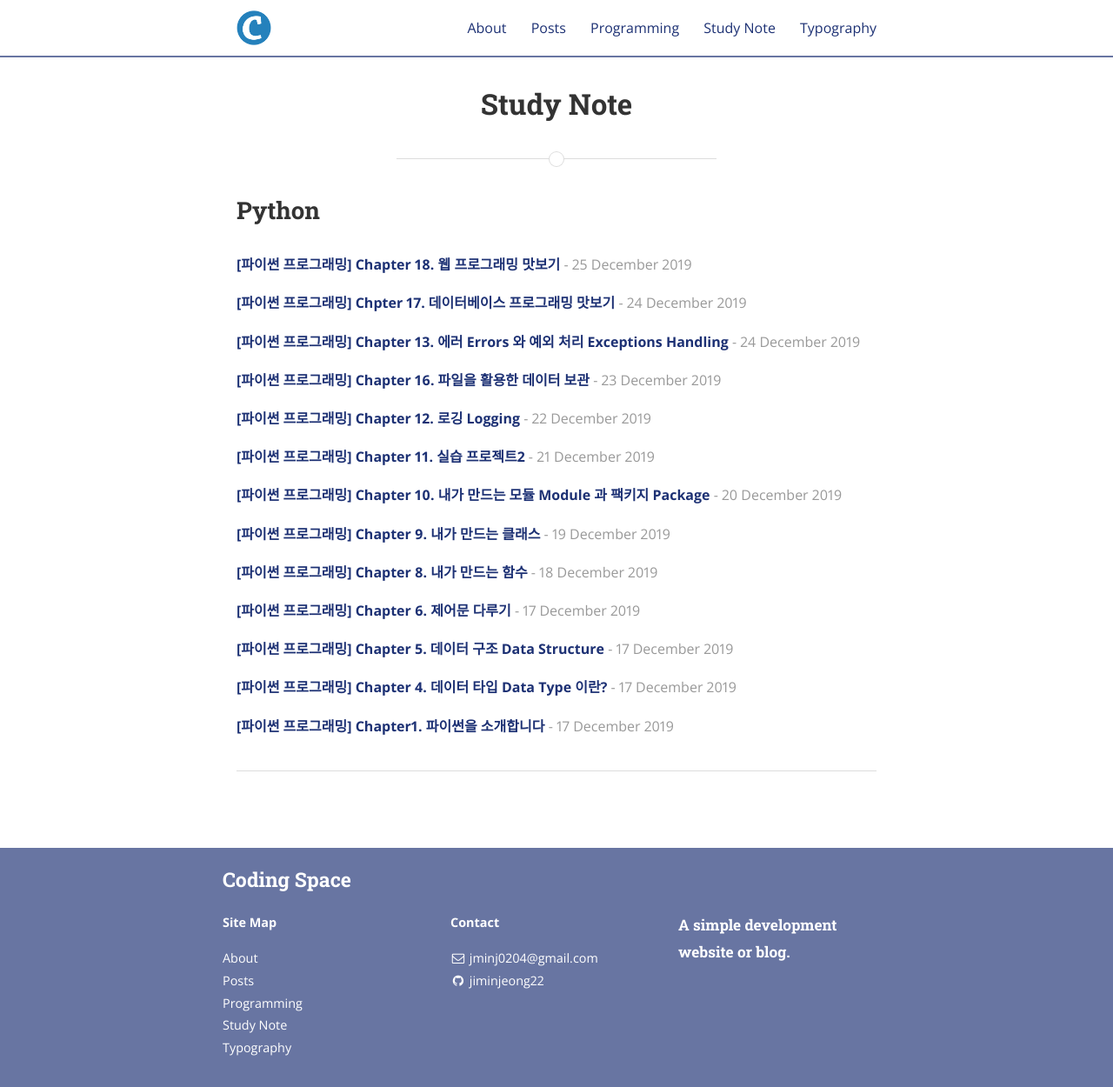
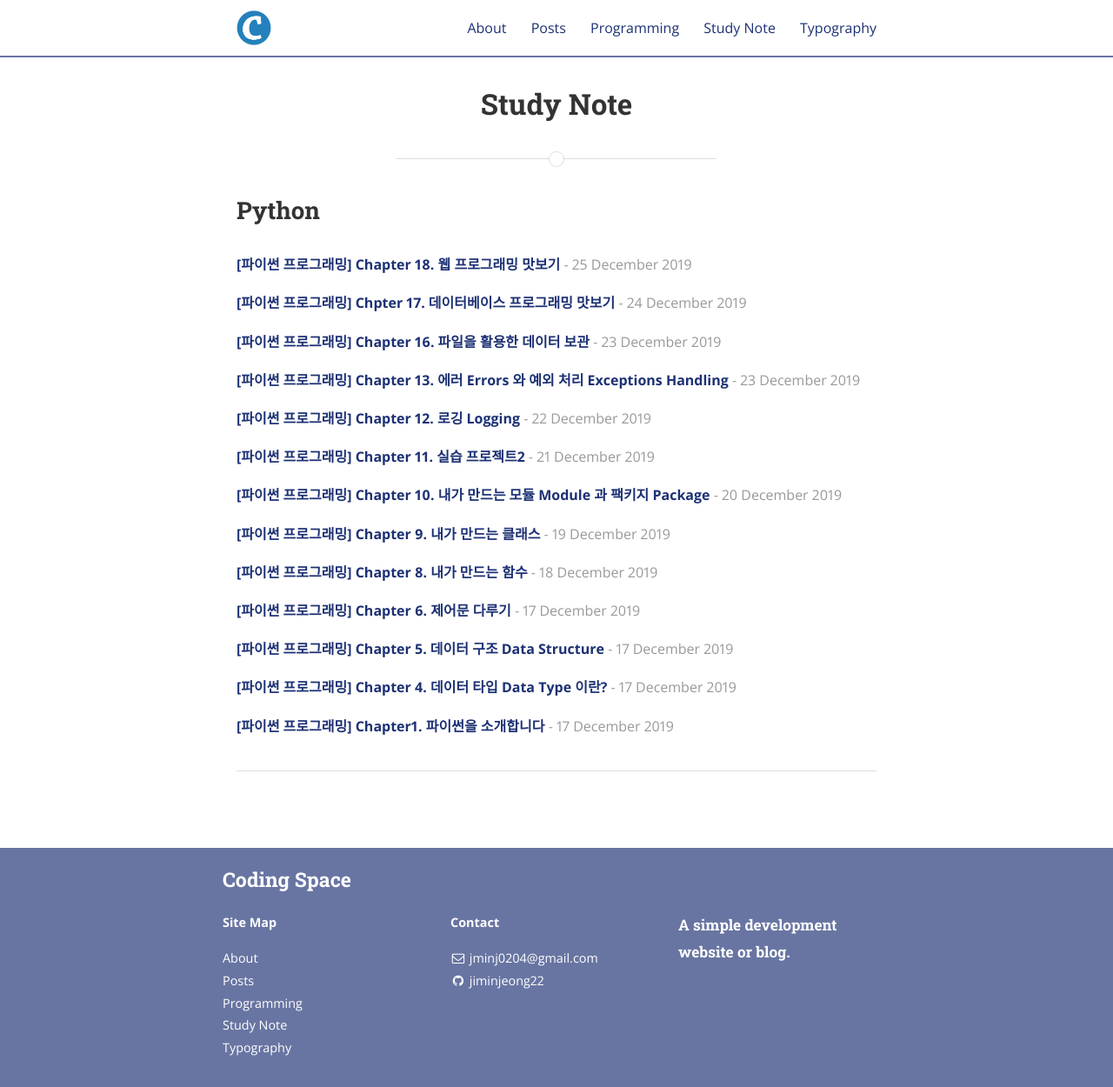
Before and after one commit to jiminjeong22/jiminjeong22.github.io_v2, a Jekyll site: the page built from study note.md, in a window 1280 px wide and 1250 px high. Shown: the whole window at 87% size. Built offline with Jekyll 4.4.1, drawn with Linux system fonts in a browser that asks for light colours; nearby versions of some CDN libraries; some web fonts are replaced.

Commit message:
20200208

```diff
--- a/_posts/2019-12-17-pypro-chap13.md
+++ b/_posts/2019-12-17-pypro-chap13.md
@@ -2,11 +2,10 @@
 layout: post
 title: '[파이썬 프로그래밍] Chapter  13. 에러 Errors 와 예외 처리 Exceptions Handling
 '
-date:   2019-12-24 07:43:59
+date:   2019-12-23 07:43:59
 author: Jimin Jeong
 categories: Python
 tags:	파이썬 프로그래밍
-cover:  "/assets/instacode.png"
 ---
 
 ## 1. 구문 에러 Syntax Errors
```
